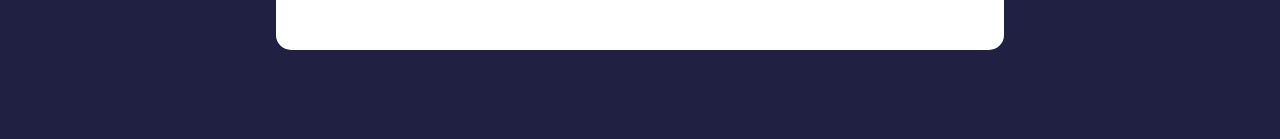
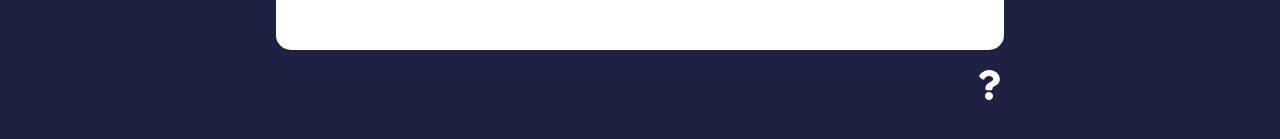
Before and after one commit to jeancarlosherrera/feedback-app, a React (Create React App) app: page /about in a window 1280 px wide. Shown: the part 385-524 px from the top of the page. Built offline with nearby package versions, Linux system fonts and the light colour scheme.

Commit message:
About icon link added

```diff
--- a/src/App.js
+++ b/src/App.js
@@ -7,7 +7,7 @@
 import FeedbackStats from './components/FeedbackStats'
 import FeedbackForm from './components/FeedbackForm'
 import AboutPage from './pages/AboutPage'
-//Test
+import AboutIconLink from './pages/AboutIconLink'
 
 const App = () => {
   const [feedback, setFeedback] = useState(FeedbackData)
@@ -44,6 +44,7 @@
             ></Route>
             <Route path='/about' element={<AboutPage />} />
           </Routes>
+          <AboutIconLink />
         </div>
       </Router>
     </>
--- /dev/null
+++ b/src/pages/AboutIconLink.jsx
@@ -0,0 +1,14 @@
+import { FaQuestion } from 'react-icons/fa'
+import { Link } from 'react-router-dom'
+
+const AboutIconLink = () => {
+  return (
+    <div className='about-link'>
+      <Link to='/about'>
+        <FaQuestion size={30} />
+      </Link>
+    </div>
+  )
+}
+
+export default AboutIconLink
--- a/src/pages/AboutPage.jsx
+++ b/src/pages/AboutPage.jsx
@@ -1,3 +1,4 @@
+import { Link } from 'react-router-dom'
 import Card from '../components/shared/Card'
 
 const AboutPage = () => {
@@ -13,7 +14,7 @@
         </p>
         <p>Version 1.0.0</p>
         <p>
-          <a href='/'>Back to Home</a>
+          <Link to='/'>Back to Home</Link>
         </p>
       </div>
     </Card>
```
